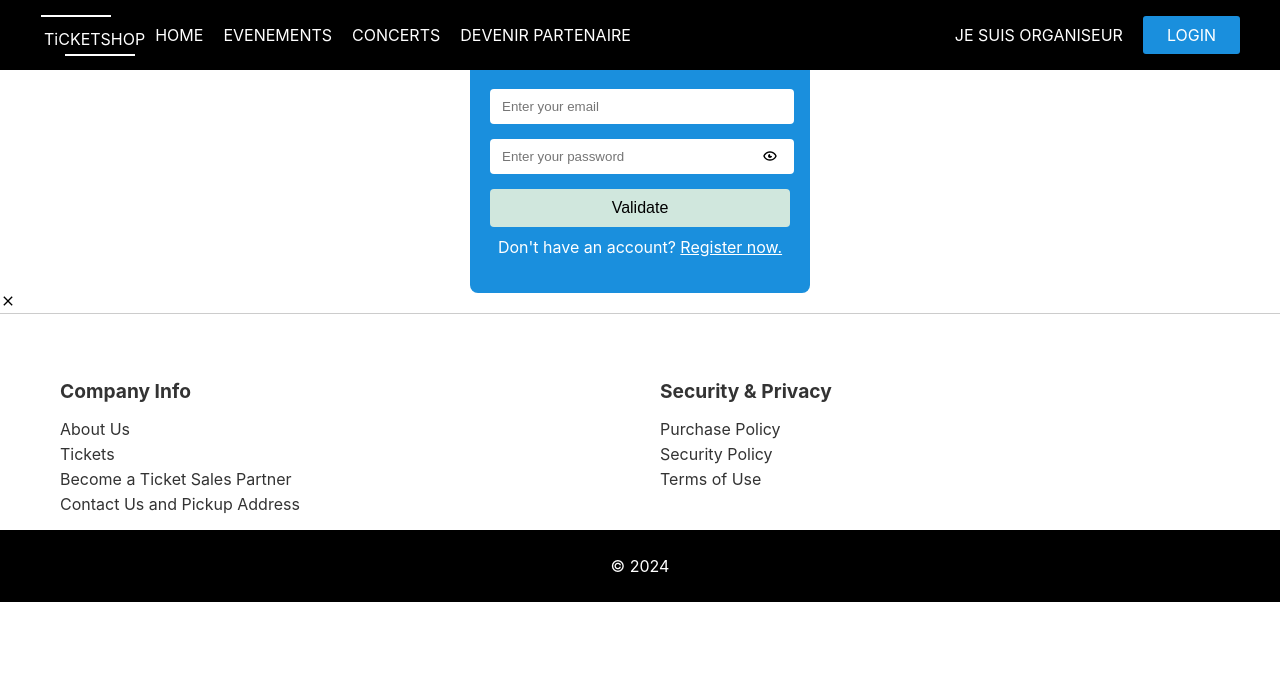
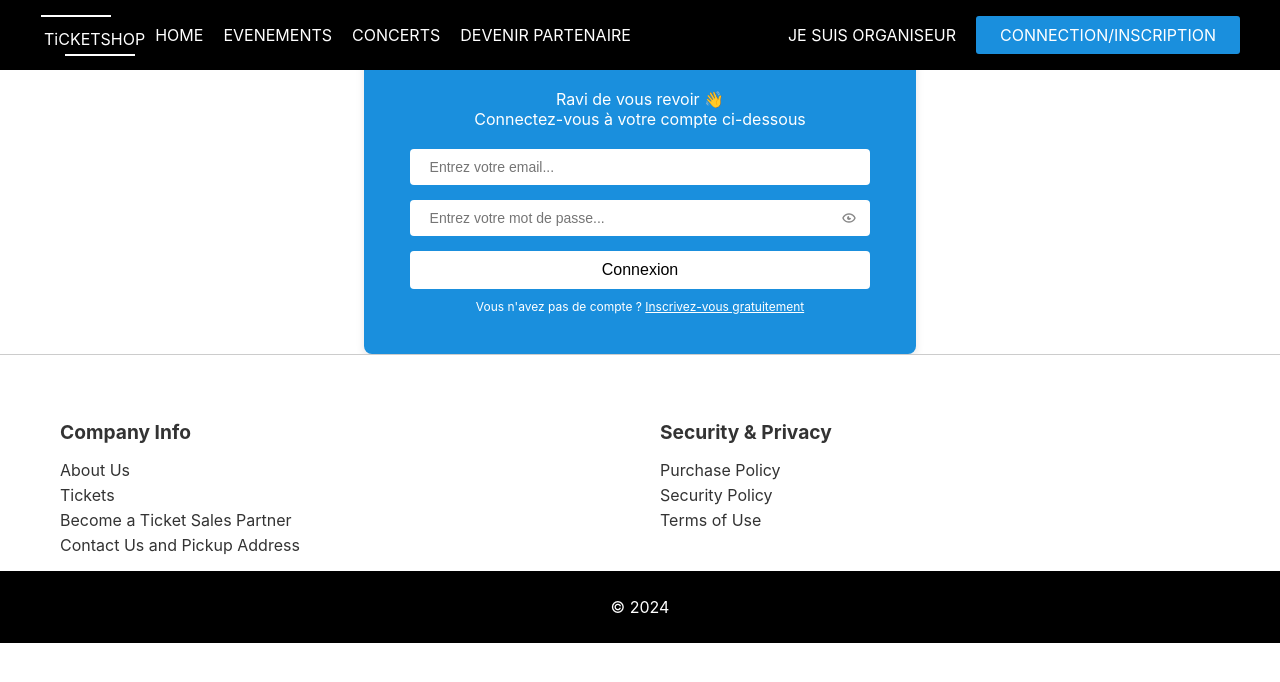
Before and after one commit to tamen23/TYEP_TICKETSHOP, a React (Create React App) app in the folder frontend/: page /login in a window 1280 px wide. Shown: the top 682 px of the page. Built offline with nearby package versions, Linux system fonts and the light colour scheme.

Commit message:
feat: pagination Evenement

```diff
--- a/frontend/src/components/Auth/Login.js
+++ b/frontend/src/components/Auth/Login.js
@@ -4,7 +4,6 @@ import { BiShowAlt } from "react-icons/bi";
 import { IoMdClose } from "react-icons/io";
 import api from '../../api';
 import AuthContext from '../../context/AuthContext';
-
 import './login.scss';
 import ModalAuth from "../Shared/ModalAuth";
 import Register from "./Register";
@@ -51,10 +50,10 @@ const Login = ({ close }) => {
         e.preventDefault();
         try {
             await login(form.email, form.password);
-            alert('Login successful');
+            alert('Connexion réussie');
             close();
         } catch (error) {
-            alert('Login failed');
+            alert('Échec de la connexion');
         }
     };
 
@@ -68,22 +67,25 @@ const Login = ({ close }) => {
     return (
         <div className='outme' ref={outLogin}>
             <div className="auth-container">
-                <h2>Login</h2>
+                <h2>Bienvenue</h2>
+                <p>Ravi de vous revoir 👋<br />Connectez-vous à votre compte ci-dessous</p>
                 <form onSubmit={handleSubmit}>
                     <div className="input-group">
                         <input
+                            className="input"
                             type="email"
                             name="email"
-                            placeholder="Enter your email"
+                            placeholder="Entrez votre email..."
                             value={form.email}
                             onChange={handleChange}
                         />
                     </div>
                     <div className="input-group password-input">
                         <input
+                            className="input"
                             type={form.showPassword ? "text" : "password"}
                             name="password"
-                            placeholder="Enter your password"
+                            placeholder="Entrez votre mot de passe..."
                             value={form.password}
                             onChange={handleChange}
                         />
@@ -91,13 +93,11 @@ const Login = ({ close }) => {
                             {form.showPassword ? <MdHideSource className='hide' /> : <BiShowAlt className='show' />}
                         </span>
                     </div>
-                    <button className='button' type="submit">Validate</button>
+                    <button className='button' type="submit">Connexion</button>
                 </form>
-                <p>Don't have an account? <a href="#" onClick={handleRegister}>Register now.</a></p>
+                <p className='p'><d>Vous n'avez pas de compte ?</d> <a href="#" onClick={handleRegister}>Inscrivez-vous gratuitement</a></p>
             </div>
-            <div className='close' onClick={close}>
-                <IoMdClose />
-            </div>
+
             {
                 isRegistered && <ModalAuth show={isRegistered} onClose={closeRegisterModal}>
                     <Register closeRegisterModal={closeRegisterModal} openLoginModal={close} registerRef={registerRef} />
--- a/frontend/src/components/Auth/Register.js
+++ b/frontend/src/components/Auth/Register.js
@@ -10,8 +10,12 @@ const Register = ({ closeRegisterModal, openLoginModal, registerRef }) => {
         nom: '',
         prenom: '',
         email: '',
+        dateDeNaissance: '',
+        telephone: '',
+        nationalite: '',
+        typeIdentification: '',
         motDePasse: '',
-        telephone: '',
+        confirmerMotDePasse: '',
         showPassword: false
     });
     const [isRegistered, setIsRegistered] = useState(false); // State to control login modal
@@ -32,20 +36,27 @@ const Register = ({ closeRegisterModal, openLoginModal, registerRef }) => {
 
     const handleSubmit = async (e) => {
         e.preventDefault();
+        if (form.motDePasse !== form.confirmerMotDePasse) {
+            alert('Les mots de passe ne correspondent pas');
+            return;
+        }
         try {
             const response = await api.post('/auth/register', {
                 role: 'utilisateur',
                 nom: form.nom,
                 prenom: form.prenom,
                 email: form.email,
+                dateDeNaissance: form.dateDeNaissance,
+                telephone: form.telephone,
+                nationalite: form.nationalite,
+                typeIdentification: form.typeIdentification,
                 motDePasse: form.motDePasse,
-                telephone: form.telephone,
             });
-            alert('Registration successful');
+            alert('Inscription réussie');
             closeRegisterModal(); // Close the registration modal
             setIsRegistered(true); // Set state to show login component
         } catch (error) {
-            alert('Registration failed');
+            alert('Échec de l\'inscription');
         }
     };
 
@@ -66,23 +77,24 @@ const Register = ({ closeRegisterModal, openLoginModal, registerRef }) => {
         <div className="auth-container" ref={registerRef}>
             {!isRegistered ? (
                 <>
-                    <h2>Register</h2>
+                    <h2>S'inscrire</h2>
+                    <p>Entrez vos informations ci-dessous pour créer votre compte et commencer.</p>
                     <form onSubmit={handleSubmit}>
+                        <div className="input-group">
+                            <input
+                                type="text"
+                                name="prenom"
+                                placeholder="Prénom"
+                                value={form.prenom}
+                                onChange={handleChange}
+                            />
+                        </div>
                         <div className="input-group">
                             <input
                                 type="text"
                                 name="nom"
                                 placeholder="Nom"
                                 value={form.nom}
-                                onChange={handleChange}
-                            />
-                        </div>
-                        <div className="input-group">
-                            <input
-                                type="text"
-                                name="prenom"
-                                placeholder="Prenom"
-                                value={form.prenom}
                                 onChange={handleChange}
                             />
                         </div>
@@ -97,18 +109,51 @@ const Register = ({ closeRegisterModal, openLoginModal, registerRef }) => {
                         </div>
                         <div className="input-group">
                             <input
+                                type="date"
+                                name="dateDeNaissance"
+                                placeholder="Date de naissance"
+                                value={form.dateDeNaissance}
+                                onChange={handleChange}
+                            />
+                        </div>
+                        <div className="input-group">
+                            <input
                                 type="text"
                                 name="telephone"
-                                placeholder="Telephone"
+                                placeholder="Téléphone"
                                 value={form.telephone}
                                 onChange={handleChange}
                             />
+                        </div>
+                        <div className="input-group">
+                            <select
+                                name="nationalite"
+                                value={form.nationalite}
+                                onChange={handleChange}
+                            >
+                                <option value="" disabled>Nationalité</option>
+                                <option value="France">France</option>
+                                <option value="Brazil">Brésil</option>
+                                {/* Ajoutez plus d'options ici */}
+                            </select>
+                        </div>
+                        <div className="input-group">
+                            <select
+                                name="typeIdentification"
+                                value={form.typeIdentification}
+                                onChange={handleChange}
+                            >
+                                <option value="" disabled>Type d'identification</option>
+                                <option value="Passport">Passeport</option>
+                                <option value="ID Card">Carte d'identité</option>
+                                {/* Ajoutez plus d'options ici */}
+                            </select>
                         </div>
                         <div className="input-group password-input">
                             <input
                                 type={form.showPassword ? "text" : "password"}
                                 name="motDePasse"
-                                placeholder="Mot de Passe"
+                                placeholder="Mot de passe"
                                 value={form.motDePasse}
                                 onChange={handleChange}
                             />
@@ -116,9 +161,21 @@ const Register = ({ closeRegisterModal, openLoginModal, registerRef }) => {
                                 {form.showPassword ? <MdHideSource className='hideD' /> : <BiShowAlt className='showD' />}
                             </span>
                         </div>
-                        <button className='button' type="submit">Validate</button>
+                        <div className="input-group">
+                            <input
+                                type={form.showPassword ? "text" : "password"}
+                                name="confirmerMotDePasse"
+                                placeholder="Confirmer le mot de passe"
+                                value={form.confirmerMotDePasse}
+                                onChange={handleChange}
+                            />
+                        </div>
+                        <div className="buttons">
+                            <button className='button cancel' type="button" onClick={closeRegisterModal}>Annuler</button>
+                            <button className='button confirm' type="submit">Confirmer</button>
+                        </div>
                     </form>
-                    <p>Already have an account? <a href="#" onClick={handleLoginLinkClick}>Log in now.</a></p>
+                    <p>Vous avez déjà un compte ? <a href="#" onClick={handleLoginLinkClick}>Connectez-vous</a></p>
                 </>
             ) : (
                 <Login close={closeRegisterModal} />
--- a/frontend/src/components/Auth/login.scss
+++ b/frontend/src/components/Auth/login.scss
@@ -1,14 +1,40 @@
 .auth-container {
-    background-color: #1A8FDD;
-    padding: 20px;
+    background-color: #fff;
+    padding: 30px;
     border-radius: 8px;
-    width: 420px;
+    width:100%;
     margin: 0 auto;
-    color: #fff;
+    color: #000;
+    box-shadow: 0 4px 8px rgba(0, 0, 0, 0.1);
 
     h2 {
         text-align: center;
+        margin-bottom: 10px;
+        color: #000;
+    }
+
+    p {
+        text-align: center;
         margin-bottom: 20px;
+        color: #666;
+    }
+
+    .google-login {
+        width: 100%;
+        padding: 10px;
+        margin-bottom: 20px;
+        background-color: #fff;
+        border: 1px solid #ddd;
+        border-radius: 4px;
+        cursor: pointer;
+        display: flex;
+        align-items: center;
+        justify-content: center;
+        color: #444;
+
+        &:hover {
+            background-color: #f1f1f1;
+        }
     }
 
     form {
@@ -23,15 +49,25 @@
 
             input {
                 width: 100%;
-                border: none;
+                border: 1px solid #ddd;
                 border-radius: 4px;
-                padding-top: 10px;
-                text-indent: 10px;
-                padding-bottom: 10px;
+                padding: 10px;
+                font-size: 14px;
+                color: #333;
+                box-sizing: border-box;
             }
 
             .password-input {
                 position: relative;
+
+                .toggle-password {
+                    position: absolute;
+                    right: 170px;
+                    top: 50%;
+                    transform: translateY(-50%);
+                    cursor: pointer;
+                    color: #888;
+                }
             }
         }
 
@@ -39,14 +75,14 @@
             padding: 10px 20px;
             border: none;
             border-radius: 4px;
-            background-color: #dede;
+            background-color: #6A67CE;
             width: 100%;
-            color: #000;
+            color: #fff;
             cursor: pointer;
             transition: background-color 0.3s;
 
             &:hover {
-                background-color: #218838;
+                background-color: #5753C9;
             }
         }
     }
@@ -54,28 +90,31 @@
     p {
         margin-top: 10px;
         text-align: center;
+        color: #666;
 
         a {
-            color: #fff;
+            color: #6A67CE;
             text-decoration: underline;
             cursor: pointer;
         }
     }
 }
 
-.span {
+.close {
     position: absolute;
-    right: 10px;
+    top: 10px;
+    right: 210px;
     cursor: pointer;
-    -webkit-user-select: none;
-    top: 9px;
-    user-select: none;
-    color: #895151;
+    color: #000;
 }
 
-.hide, .show{
+.hide, .show {
+    color: #888;
+}
+
+
+span.toggle-password {
     position: absolute;
-    right: 12px;
-    color: black;
-    top: 9.4px;
+    right: 13px;
+    top: 10px;
 }
--- a/frontend/src/components/Auth/register.scss
+++ b/frontend/src/components/Auth/register.scss
@@ -2,13 +2,14 @@
     background-color: #1A8FDD;
     padding: 20px;
     border-radius: 8px;
-    width: 300px;
+    width: 40%;
     margin: 0 auto;
     color: #fff;
 
     h2 {
         text-align: center;
         margin-bottom: 20px;
+        color:#fff;
     }
 
     form {
@@ -17,7 +18,7 @@
         align-items: center;
 
         .input-group {
-            width: 100%;
+            width: 90%;
             margin-bottom: 15px;
             position: relative;
 
@@ -42,13 +43,13 @@
             }
         }
 
-        button {
+        .button {
 
             padding: 10px 20px;
             border: none;
             border-radius: 4px;
             background-color: #ffff;
-            width: 100%;
+            width: 90%;
             color: #000;
             cursor: pointer;
             transition: background-color 0.3s;
@@ -62,6 +63,7 @@
     p {
         margin-top: 10px;
         text-align: center;
+        color:#fff;
 
         a {
             color: #fff;
@@ -93,3 +95,12 @@
     color: black;
     top: 3.4px;
 }
+
+.input{
+    width:60%;
+}
+
+.p{
+    font-size:12px;
+    color:#fff;
+}
--- a/frontend/src/components/Header/Header.js
+++ b/frontend/src/components/Header/Header.js
@@ -60,7 +60,7 @@ const Header = ({ onShowApp }) => {
                                         <Link to='/organisation'>JE SUIS ORGANISEUR</Link>
                                     </div>
                                     <div className='loginBtn'>
-                                        <a href="#" onClick={handlerShowAuth}>LOGIN</a>
+                                        <a href="#" onClick={handlerShowAuth}>CONNECTION/INSCRIPTION</a>
                                     </div>
                                 </>
                             )}
--- a/frontend/src/components/Shared/modalAuth.scss
+++ b/frontend/src/components/Shared/modalAuth.scss
@@ -52,3 +52,7 @@
     color: #110101;
     font-size: 40px;
 }
+
+.outme{
+    width: 100%;
+}
```
Also changed, not shown: frontend/src/components/Evenements/Evenements.js (+24 -1 lines), frontend/src/components/Evenements/evenements.scss (+15 -0 lines).
